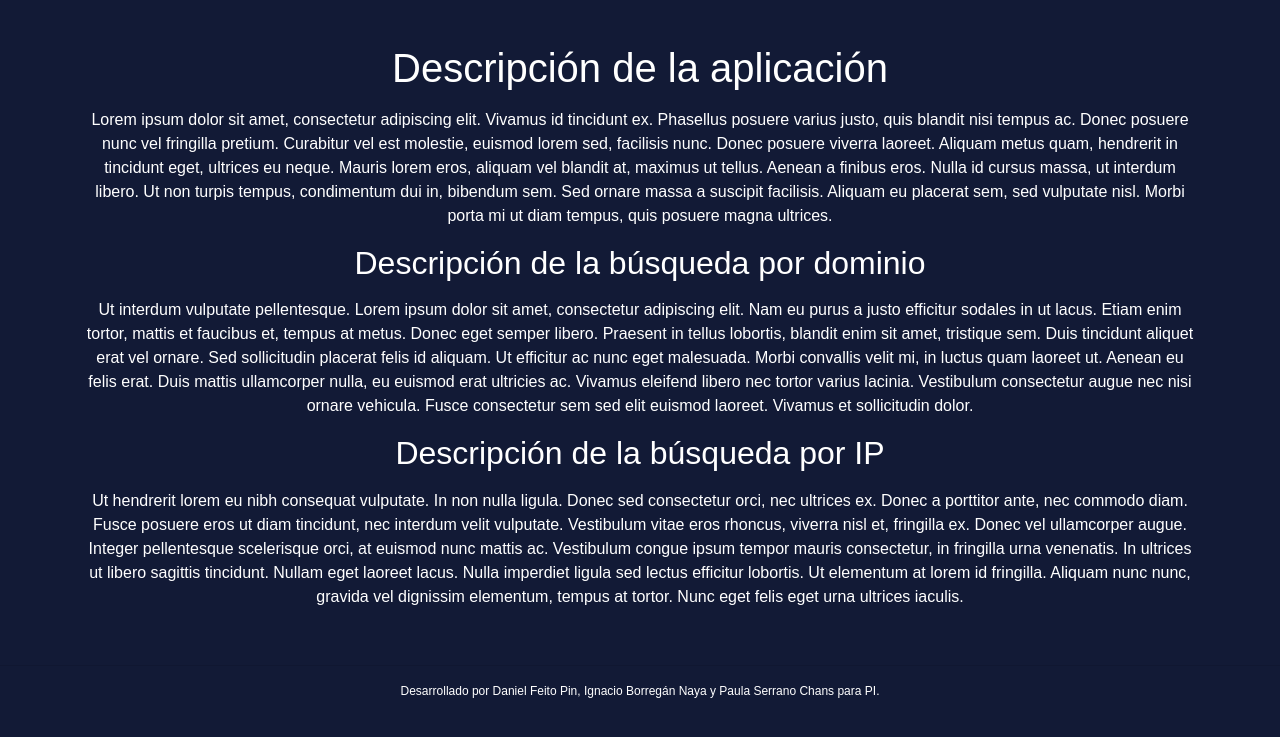
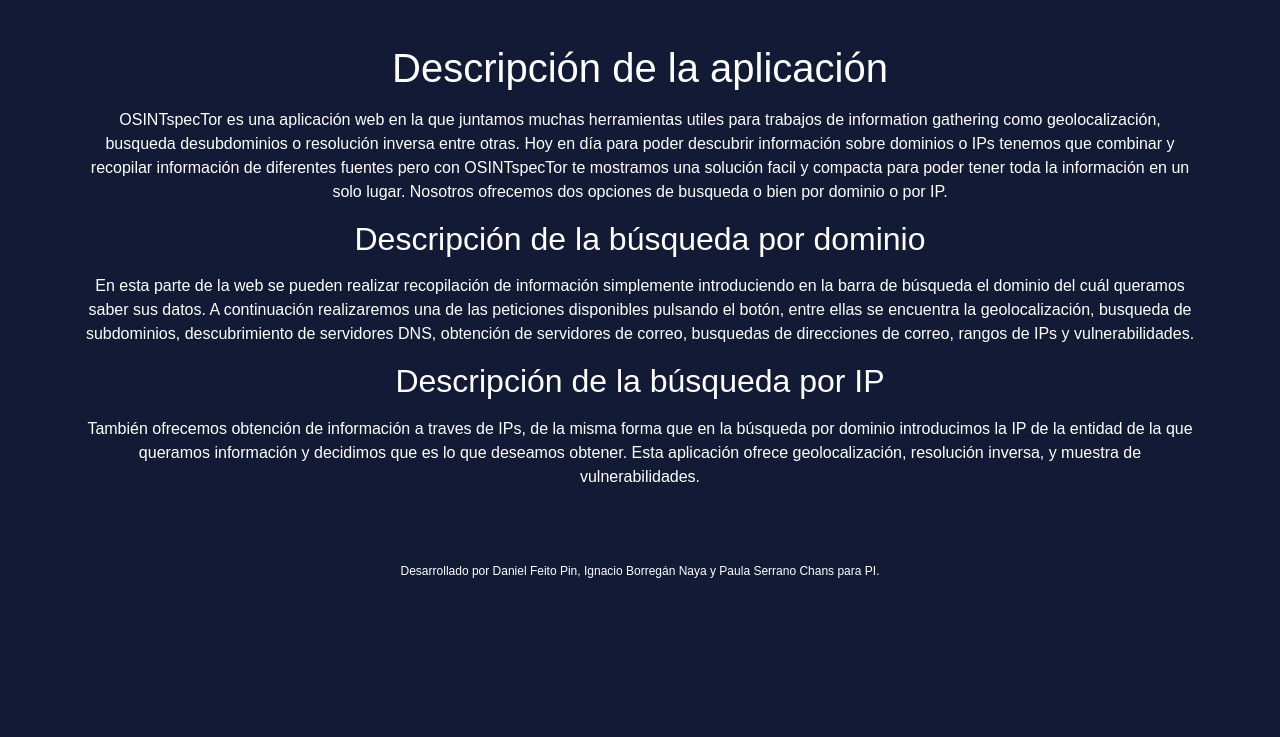
Before and after one commit to Zedzor/OSINspecTor, a Django app: page / in a window 1280 px wide. Shown: the part 44-781 px from the top of the page. Run offline with Django 3.2, Linux system fonts and the light colour scheme; some libraries are stand-ins or nearby versions.

Commit message:
index.html con descripciones añadidas

```diff
--- a/OSINspecTor/app/templates/index.html
+++ b/OSINspecTor/app/templates/index.html
@@ -2,17 +2,17 @@
 
 <p><h1>Descripción de la aplicación</h1></p>
 <p>
-    Lorem ipsum dolor sit amet, consectetur adipiscing elit. Vivamus id tincidunt ex. Phasellus posuere varius justo, quis blandit nisi tempus ac. Donec posuere nunc vel fringilla pretium. Curabitur vel est molestie, euismod lorem sed, facilisis nunc. Donec posuere viverra laoreet. Aliquam metus quam, hendrerit in tincidunt eget, ultrices eu neque. Mauris lorem eros, aliquam vel blandit at, maximus ut tellus. Aenean a finibus eros. Nulla id cursus massa, ut interdum libero. Ut non turpis tempus, condimentum dui in, bibendum sem. Sed ornare massa a suscipit facilisis. Aliquam eu placerat sem, sed vulputate nisl. Morbi porta mi ut diam tempus, quis posuere magna ultrices.
+    OSINTspecTor es una aplicación web en la que juntamos muchas herramientas utiles para trabajos de information gathering como geolocalización, busqueda desubdominios o resolución inversa entre otras. Hoy en día para poder descubrir información sobre dominios o IPs tenemos que combinar y recopilar información de diferentes fuentes pero con OSINTspecTor te mostramos una solución facil y compacta para poder tener toda la información en un solo lugar. Nosotros ofrecemos dos opciones de busqueda o bien por dominio o por IP.
 </p>
 
 <p><h2>Descripción de la búsqueda por dominio</h2></p>
 <p>
-    Ut interdum vulputate pellentesque. Lorem ipsum dolor sit amet, consectetur adipiscing elit. Nam eu purus a justo efficitur sodales in ut lacus. Etiam enim tortor, mattis et faucibus et, tempus at metus. Donec eget semper libero. Praesent in tellus lobortis, blandit enim sit amet, tristique sem. Duis tincidunt aliquet erat vel ornare. Sed sollicitudin placerat felis id aliquam. Ut efficitur ac nunc eget malesuada. Morbi convallis velit mi, in luctus quam laoreet ut. Aenean eu felis erat. Duis mattis ullamcorper nulla, eu euismod erat ultricies ac. Vivamus eleifend libero nec tortor varius lacinia. Vestibulum consectetur augue nec nisi ornare vehicula. Fusce consectetur sem sed elit euismod laoreet. Vivamus et sollicitudin dolor.
+    En esta parte de la web se pueden realizar recopilación de información simplemente introduciendo en la barra de búsqueda el dominio del cuál queramos saber sus datos. A continuación realizaremos una de las peticiones disponibles pulsando el botón, entre ellas se encuentra la geolocalización, busqueda de subdominios, descubrimiento de servidores DNS, obtención de servidores de correo, busquedas de direcciones de correo, rangos de IPs y vulnerabilidades.
 </p>
 
 <p><h2>Descripción de la búsqueda por IP</h2></p>
 <p>
-    Ut hendrerit lorem eu nibh consequat vulputate. In non nulla ligula. Donec sed consectetur orci, nec ultrices ex. Donec a porttitor ante, nec commodo diam. Fusce posuere eros ut diam tincidunt, nec interdum velit vulputate. Vestibulum vitae eros rhoncus, viverra nisl et, fringilla ex. Donec vel ullamcorper augue. Integer pellentesque scelerisque orci, at euismod nunc mattis ac. Vestibulum congue ipsum tempor mauris consectetur, in fringilla urna venenatis. In ultrices ut libero sagittis tincidunt. Nullam eget laoreet lacus. Nulla imperdiet ligula sed lectus efficitur lobortis. Ut elementum at lorem id fringilla. Aliquam nunc nunc, gravida vel dignissim elementum, tempus at tortor. Nunc eget felis eget urna ultrices iaculis. </p>
+    También ofrecemos obtención de información a traves de IPs, de la misma forma que en la búsqueda por dominio introducimos la IP de la entidad de la que queramos información y decidimos que es lo que deseamos obtener. Esta aplicación ofrece geolocalización, resolución inversa, y muestra de vulnerabilidades.
 </p>
 <br>
 
```
